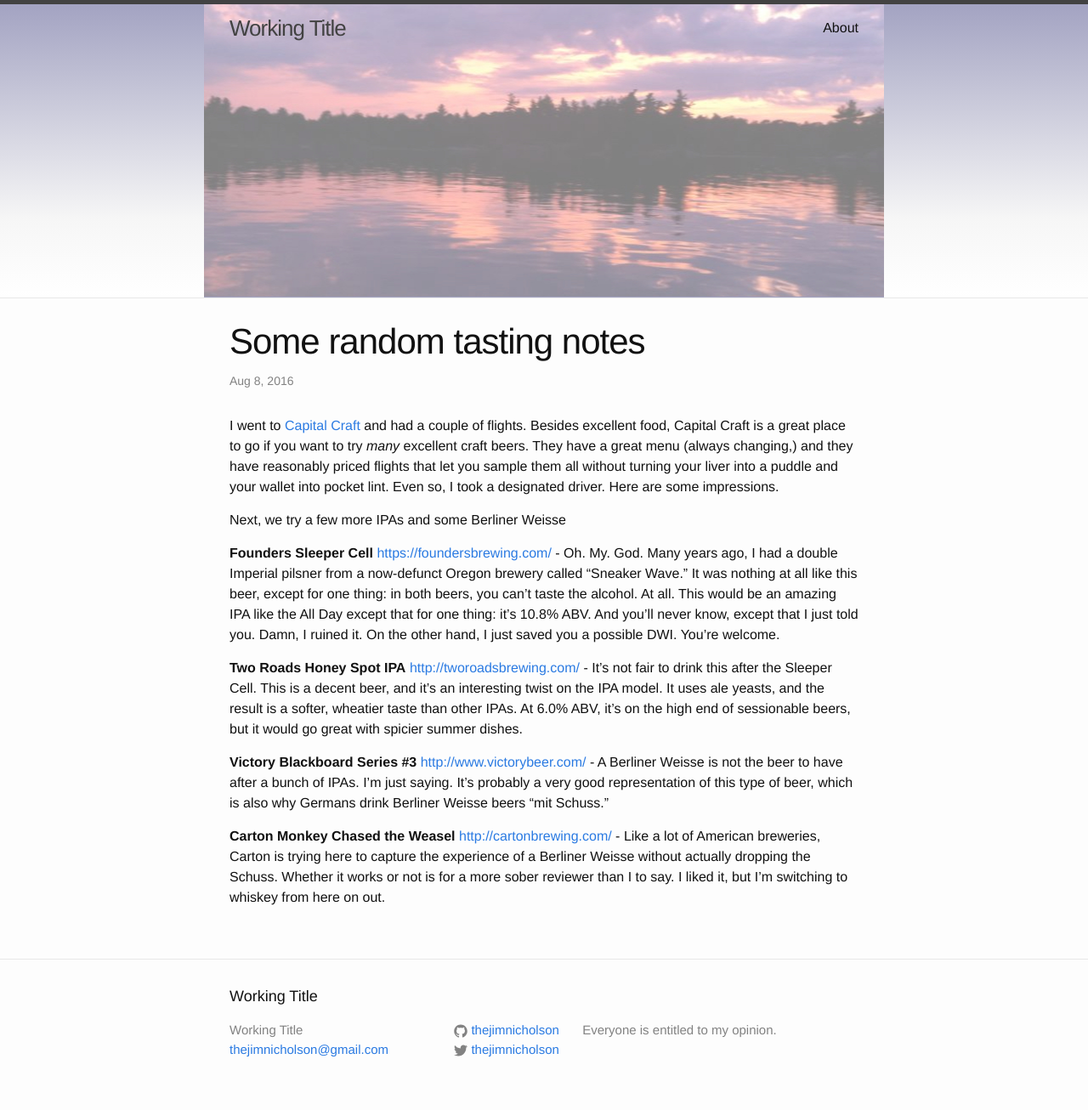
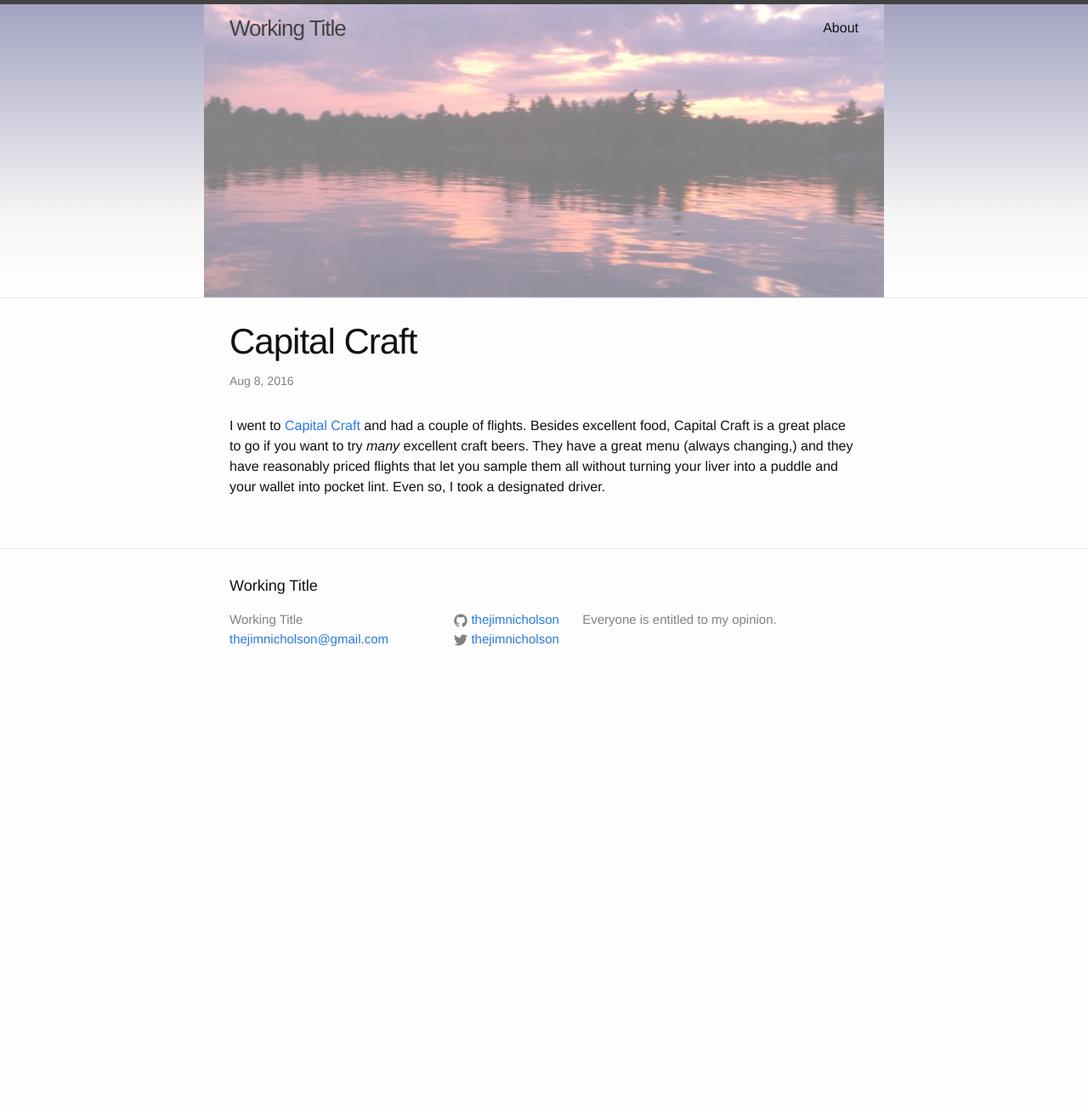
Before and after one commit to thejimnicholson/thejimnicholson.github.io, a Jekyll site: the page built from _posts/2016-08-07-Some-tasting-notes.markdown, in a window 1280 px wide. Shown: the whole page at 85% size. Built offline with Jekyll 4.4.1, drawn with Linux system fonts in a browser that asks for light colours; Markdown is read by kramdown in place of the engine named in the settings; after the commit the page ends 900 px from its top, so only the background shows below that.

Commit message:
- ‘_posts/.#2016-08-07-Some-tasting-notes.markdown’ < ‘_posts/#2016-08-07-Some-tasting-notes.markdown#’ > ‘_posts/2016-08-07-Some-tasting-notes.markdown’

```diff
--- a/_posts/.#2016-08-07-Some-tasting-notes.markdown
+++ /dev/null
@@ -1 +0,0 @@
-jim@jim-GL752VW.15221:1473674946
--- a/_posts/2016-08-07-Some-tasting-notes.markdown
+++ b/_posts/2016-08-07-Some-tasting-notes.markdown
@@ -1,26 +1,7 @@
 ---
 layout: post
-title:  "Some random tasting notes"
+title:  "Capital Craft"
 date:   2016-08-07 22:00:00 -0400
 categories: beer
 ---
-I went to [Capital Craft](http://capitalcraftnj.com/) and had a couple of flights. Besides excellent food, Capital Craft is a great place to go if you want to try _many_ excellent craft beers. They have a great menu (always changing,) and they have reasonably priced flights that let you sample them all without turning your liver into a puddle and your wallet into pocket lint. Even so, I took a designated driver. Here are some impressions.
-
-
-
-
-
-
-
-
-
-
-Next, we try a few more IPAs and some Berliner Weisse
-
-__Founders Sleeper Cell__ <https://foundersbrewing.com/> - Oh. My. God. Many years ago, I had a double Imperial pilsner from a now-defunct Oregon brewery called "Sneaker Wave." It was nothing at all like this beer, except for one  thing: in both beers, you can't taste the alcohol. At all. This would be an amazing IPA like the All Day except that for one thing: it's 10.8% ABV. And you'll never know, except that I just told you. Damn, I ruined it. On the other hand, I just saved you a possible DWI. You're welcome.
-
-__Two Roads Honey Spot IPA__ <http://tworoadsbrewing.com/> - It's not fair to drink this after the Sleeper Cell. This is a decent beer, and it's an interesting twist on the IPA model. It uses ale yeasts, and the result is a softer, wheatier taste than other IPAs. At 6.0% ABV, it's on the high end of sessionable beers, but it would go great with spicier summer dishes.
-
-__Victory Blackboard Series #3__ <http://www.victorybeer.com/> - A Berliner Weisse is not the beer to have after a bunch of IPAs. I'm just saying. It's probably a very good representation of this type of beer, which is also why Germans drink Berliner Weisse beers "mit Schuss."
-
-__Carton Monkey Chased the Weasel__ <http://cartonbrewing.com/> - Like a lot of American breweries, Carton is trying here to capture the experience of a Berliner Weisse without actually dropping the Schuss. Whether it works or not is for a more sober reviewer than I to say. I liked it, but I'm switching to whiskey from here on out.
+I went to [Capital Craft](http://capitalcraftnj.com/) and had a couple of flights. Besides excellent food, Capital Craft is a great place to go if you want to try _many_ excellent craft beers. They have a great menu (always changing,) and they have reasonably priced flights that let you sample them all without turning your liver into a puddle and your wallet into pocket lint. Even so, I took a designated driver.
```
Also changed, not shown: 1 other file.
